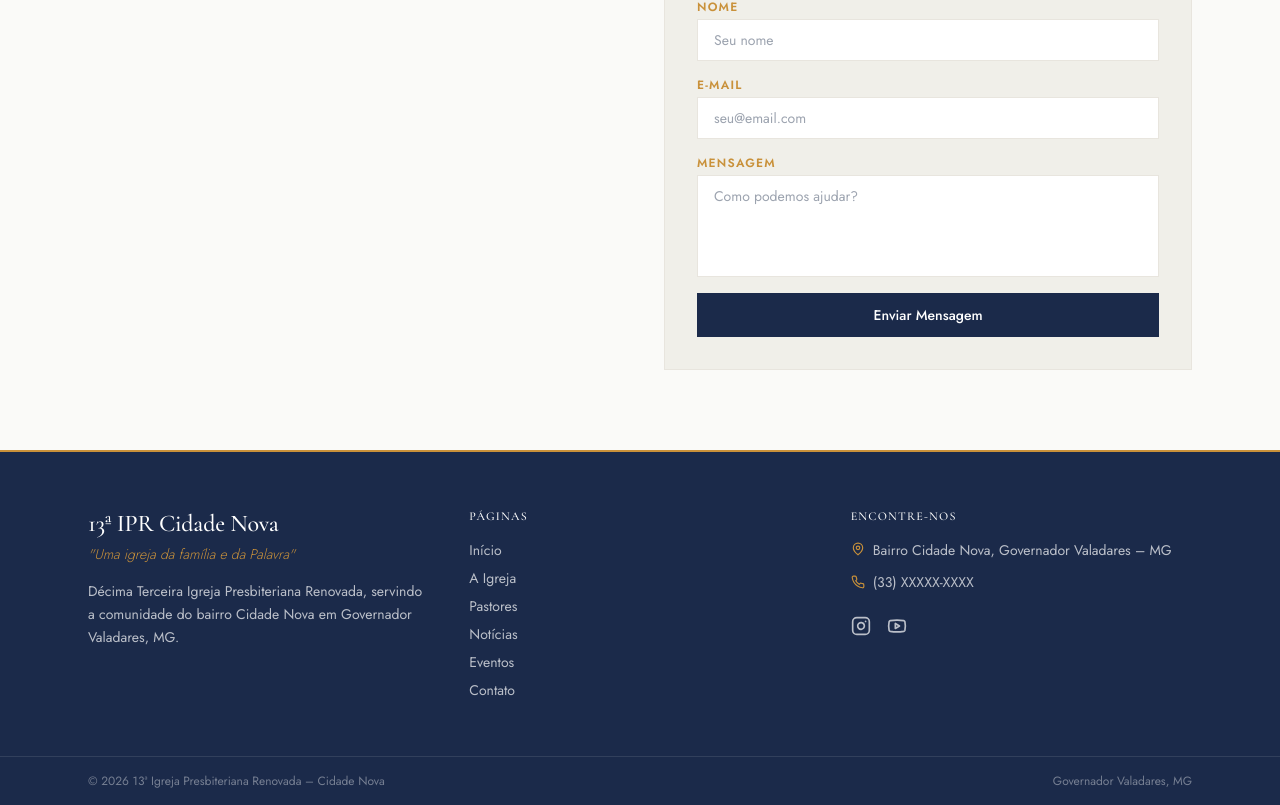
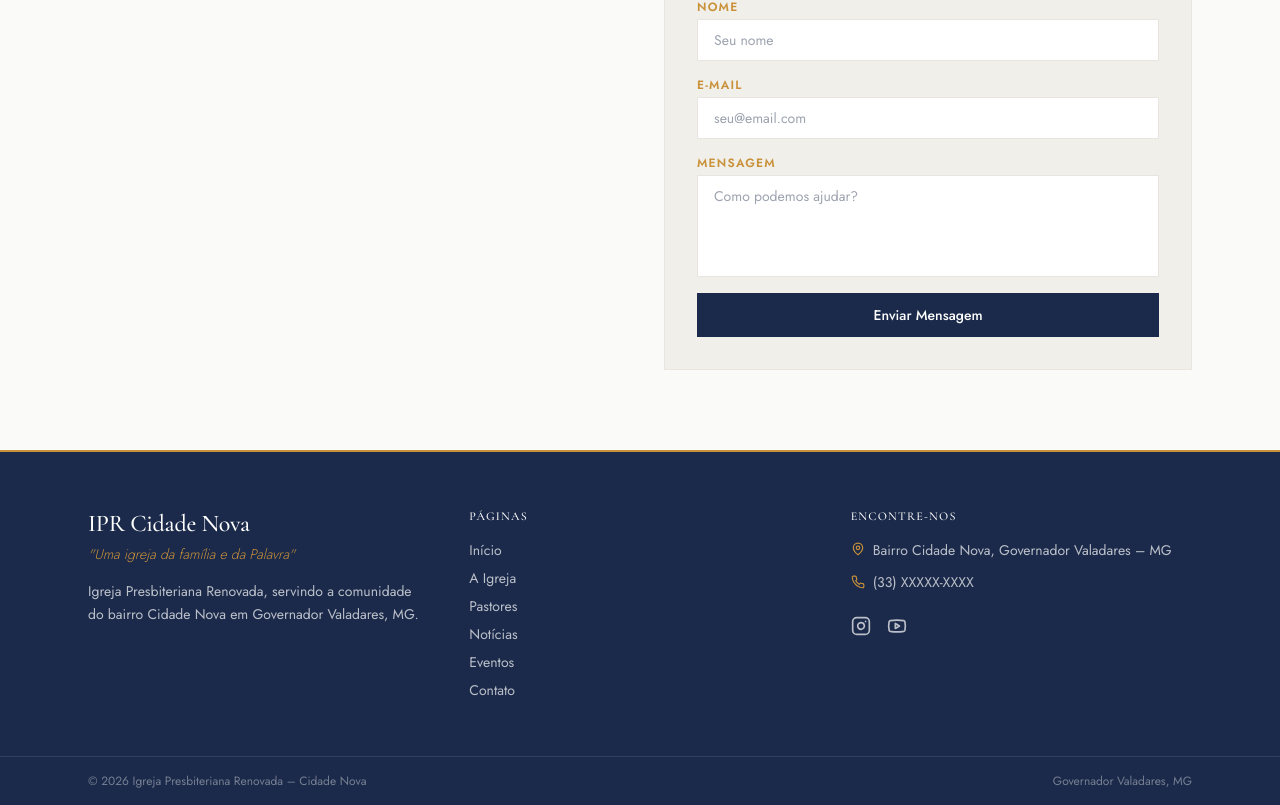
Before and after one commit to tassan/13ipr-site, a Next.js app in the folder nextjs-13ipr-site/: page /contato in a window 1280 px wide. Shown: the part 964-1769 px from the top of the page. Built offline with nearby package versions, Linux system fonts and the light colour scheme.

Commit message:
Remove 13ª references

```diff
--- a/nextjs-13ipr-site/app/contato/page.tsx
+++ b/nextjs-13ipr-site/app/contato/page.tsx
@@ -5,7 +5,7 @@ import { MapPin, Phone, Clock, Instagram, Youtube } from "lucide-react";
 export const metadata: Metadata = {
   title: "Contato",
   description:
-    "Localização, horários e formas de contato da 13ª IPR Cidade Nova, Governador Valadares.",
+    "Localização, horários e formas de contato da IPR Cidade Nova, Governador Valadares.",
 };
 
 const cultos = [
@@ -111,7 +111,7 @@ export default function ContatoPage() {
                   </span>
                   <div className="flex flex-col gap-1">
                     <a
-                      href="https://instagram.com/13iprcidadenova"
+                      href="https://instagram.com/ipr.cidadenova"
                       target="_blank"
                       rel="noopener noreferrer"
                       className="text-sm font-light hover:text-gold transition-colors flex items-center gap-2"
@@ -137,7 +137,7 @@ export default function ContatoPage() {
             {/* Google Maps embed */}
             <div className="border border-stone overflow-hidden">
               <iframe
-                title="Localização 13ª IPR Cidade Nova"
+                title="Localização IPR Cidade Nova"
                 src="https://www.google.com/maps/embed?pb=!1m18!1m12!1m3!1d3776.28435332845!2d-41.9691839!3d-18.830020299999994!2m3!1f0!2f0!3f0!3m2!1i1024!2i768!4f13.1!3m3!1m2!1s0xb1a75283edfccf%3A0x3f5f65c1f2b2c46d!2sIPR%20-%20CIDADE%20NOVA!5e0!3m2!1spt-BR!2sbr!4v1773870068349!5m2!1spt-BR!2sbr"
                 width="600"
                 height="450"
--- a/nextjs-13ipr-site/app/eventos/page.tsx
+++ b/nextjs-13ipr-site/app/eventos/page.tsx
@@ -5,7 +5,7 @@ import { CalendarDays, MapPin, Clock } from "lucide-react";
 
 export const metadata: Metadata = {
   title: "Eventos",
-  description: "Agenda e próximos eventos da 13ª IPR Cidade Nova, GV.",
+  description: "Agenda e próximos eventos da IPR Cidade Nova, GV.",
 };
 
 export const revalidate = 60;
--- a/nextjs-13ipr-site/app/layout.tsx
+++ b/nextjs-13ipr-site/app/layout.tsx
@@ -6,10 +6,10 @@ import Footer from "@/components/Footer";
 export const metadata: Metadata = {
   title: {
     default: "13ª IPR Cidade Nova | Governador Valadares",
-    template: "%s | 13ª IPR Cidade Nova",
+    template: "%s | IPR Cidade Nova",
   },
   description:
-    "Décima Terceira Igreja Presbiteriana Renovada, bairro Cidade Nova, Governador Valadares – MG. Uma igreja da família e da Palavra.",
+    "Igreja Presbiteriana Renovada, bairro Cidade Nova, Governador Valadares – MG. Uma igreja da família e da Palavra.",
   keywords: [
     "Igreja Presbiteriana Renovada",
     "Governador Valadares",
@@ -20,7 +20,7 @@ export const metadata: Metadata = {
   openGraph: {
     type: "website",
     locale: "pt_BR",
-    siteName: "13ª IPR Cidade Nova",
+    siteName: "IPR Cidade Nova",
   },
 };
 
--- a/nextjs-13ipr-site/app/noticias/page.tsx
+++ b/nextjs-13ipr-site/app/noticias/page.tsx
@@ -5,7 +5,7 @@ import { Bell } from "lucide-react";
 
 export const metadata: Metadata = {
   title: "Notícias e Avisos",
-  description: "Avisos, comunicados e notícias da 13ª IPR Cidade Nova.",
+  description: "Avisos, comunicados e notícias da IPR Cidade Nova.",
 };
 
 export const revalidate = 60; // ISR: revalida a cada 60s
--- a/nextjs-13ipr-site/app/page.tsx
+++ b/nextjs-13ipr-site/app/page.tsx
@@ -55,7 +55,7 @@ export default async function HomePage() {
 
           {/* Title */}
           <h1 className="font-serif text-white text-5xl md:text-7xl lg:text-8xl font-semibold mt-6 mb-2 leading-[1.0] animate-fade-up animate-fade-up-delay-2">
-            13ª Igreja
+            Igreja
             <br />
             <span className="text-gold">Presbiteriana</span>
             <br />
--- a/nextjs-13ipr-site/app/pastores/page.tsx
+++ b/nextjs-13ipr-site/app/pastores/page.tsx
@@ -7,7 +7,7 @@ import { urlFor } from "@/lib/sanity";
 export const metadata: Metadata = {
   title: "Pastores",
   description:
-    "Conheça o Pr. Wilson Brito e o Pr. Uziel Pacheco, a liderança pastoral da 13ª IPR Cidade Nova.",
+    "Conheça o Pr. Wilson Brito e o Pr. Uziel Pacheco, a liderança pastoral da IPR Cidade Nova.",
 };
 
 export const revalidate = 60; // ISR: revalida a cada 60s
@@ -20,7 +20,7 @@ const PASTORES_FALLBACK = [
     titulo: "Pastor Titular",
     foto: null,
     biografia:
-      "Nosso pastor titular, Pr. Wilson Brito, serve à 13ª Igreja Presbiteriana Renovada com dedicação e fidelidade ao Evangelho. Sua pregação é centrada na Palavra de Deus e no cuidado pastoral com cada família da congregação.",
+      "Nosso pastor titular, Pr. Wilson Brito, serve à Igreja Presbiteriana Renovada com dedicação e fidelidade ao Evangelho. Sua pregação é centrada na Palavra de Deus e no cuidado pastoral com cada família da congregação.",
     versiculo: "Apascenta o rebanho de Deus que está entre vós, cuidando dele, não por obrigação, mas de boa vontade.",
     versiculoReferencia: "1 Pedro 5:2",
     ordemExibicao: 1,
--- a/nextjs-13ipr-site/app/sobre/page.tsx
+++ b/nextjs-13ipr-site/app/sobre/page.tsx
@@ -6,7 +6,7 @@ import { ArrowRight } from "lucide-react";
 export const metadata: Metadata = {
   title: "A Igreja",
   description:
-    "Conheça a história, visão e missão da 13ª Igreja Presbiteriana Renovada – Cidade Nova, GV.",
+    "Conheça a história, visão e missão da Igreja Presbiteriana Renovada – Cidade Nova, GV.",
 };
 
 const valores = [
--- a/nextjs-13ipr-site/components/Footer.tsx
+++ b/nextjs-13ipr-site/components/Footer.tsx
@@ -11,14 +11,14 @@ export default function Footer() {
         {/* Col 1 — Identidade */}
         <div>
           <h3 className="font-serif text-2xl text-white font-medium mb-1">
-            13ª IPR Cidade Nova
+            IPR Cidade Nova
           </h3>
           <p className="text-gold text-sm font-light italic mb-4">
             "Uma igreja da família e da Palavra"
           </p>
           <p className="text-sm leading-relaxed">
-            Décima Terceira Igreja Presbiteriana Renovada, servindo a comunidade
-            do bairro Cidade Nova em Governador Valadares, MG.
+            Igreja Presbiteriana Renovada, servindo a comunidade do bairro Cidade Nova
+            em Governador Valadares, MG.
           </p>
         </div>
 
@@ -96,8 +96,7 @@ export default function Footer() {
       <div className="border-t border-white/10">
         <div className="max-w-6xl mx-auto px-6 py-4 flex flex-col sm:flex-row justify-between items-center gap-2 text-xs text-white/40">
           <span>
-            © {new Date().getFullYear()} 13ª Igreja Presbiteriana Renovada –
-            Cidade Nova
+            © {new Date().getFullYear()} Igreja Presbiteriana Renovada – Cidade Nova
           </span>
           <span>Governador Valadares, MG</span>
         </div>
--- a/nextjs-13ipr-site/components/Navbar.tsx
+++ b/nextjs-13ipr-site/components/Navbar.tsx
@@ -39,7 +39,7 @@ export default function Navbar() {
               scrolled ? "text-navy" : "text-white"
             }`}
           >
-            13ª IPR
+            IPR
           </span>
           <span
             className={`text-xs font-sans font-light tracking-widest uppercase transition-colors ${
```
